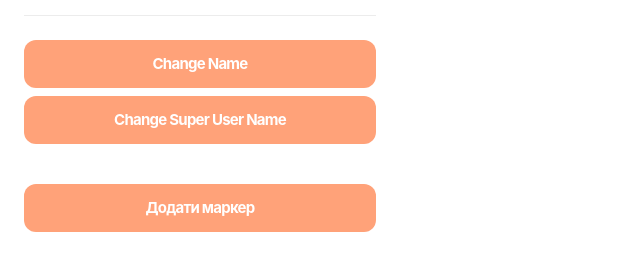
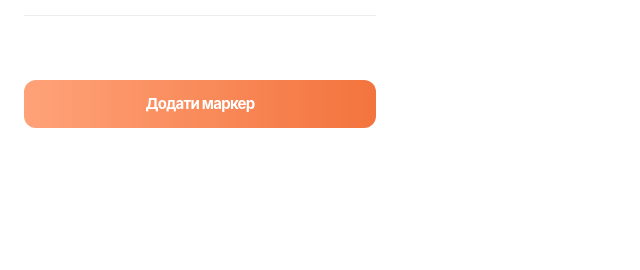
Before and after one commit to Natalia-Kalashnikova/it-traveler, a Vue app: page / in a window 1280 px wide. Shown: the part 516-786 px from the top of the page, without its empty margins (0-640 px from the left). Built offline with nearby package versions, Linux system fonts and the light colour scheme.

Commit message:
Base props

```diff
--- a/src/components/FavoritePlaces/FavoritePlaces.vue
+++ b/src/components/FavoritePlaces/FavoritePlaces.vue
@@ -31,8 +31,6 @@ const changeSuperUserName = () => {
         <FavoritePlace v-for="n in 4" :key="n" />
         </slot>
         <slot></slot>
-      <IButton class="w-full" @click="changeUserName">Change Name</IButton>
-      <IButton class="w-full mt-2" @click="changeSuperUserName">Change Super User Name</IButton>
-      <IButton class="w-full mt-10" @click="increment">Додати маркер</IButton>
+      <IButton class="w-full mt-10" variant="gradient" @click="increment">Додати маркер</IButton>
     </div>
 </template>
--- a/src/components/IButton/IButton.vue
+++ b/src/components/IButton/IButton.vue
@@ -1,5 +1,22 @@
+<script setup>
+import { defineProps } from 'vue'
+
+const props = defineProps({
+  variant: {
+    default: 'primary',
+    type: String,
+    validator: (value) => {
+      return ['primary', 'gradient', 'outlined'].includes(value)
+    }
+  }
+})
+
+const bgStyles = props.variant === 'gradient' ? 'bg-gradient-to-r from-[#FFA279] to-[#F3743D]' : 'bg-[#FFA279]'
+</script>
+
+
 <template>
-  <button class="bg-[#FFA279] rounded-xl py-3 px-10 text-white font-bold -tracking-wider">
+  <button class="rounded-xl py-3 px-10 text-white font-bold -tracking-wider" :class='bgStyles'>
       <slot></slot>
   </button>
 </template>
```
